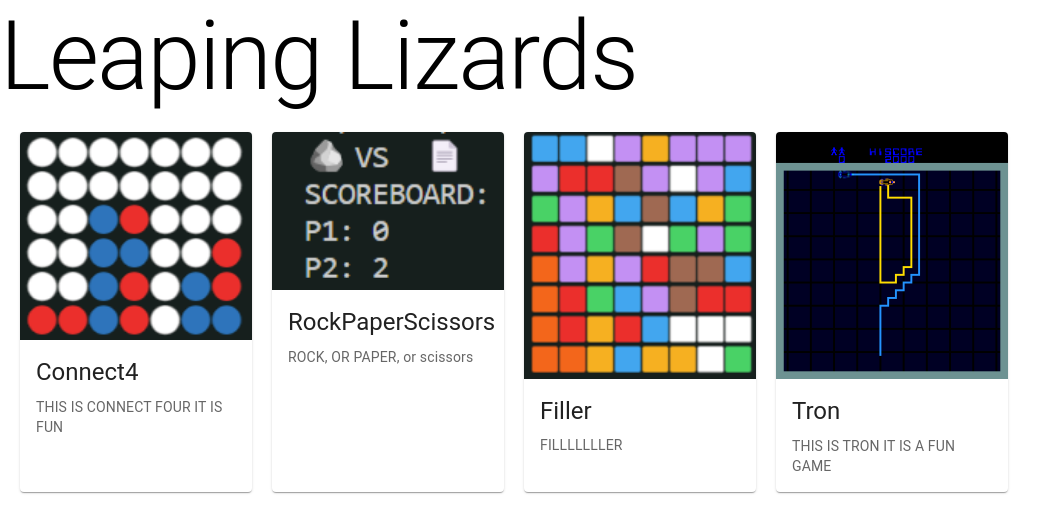
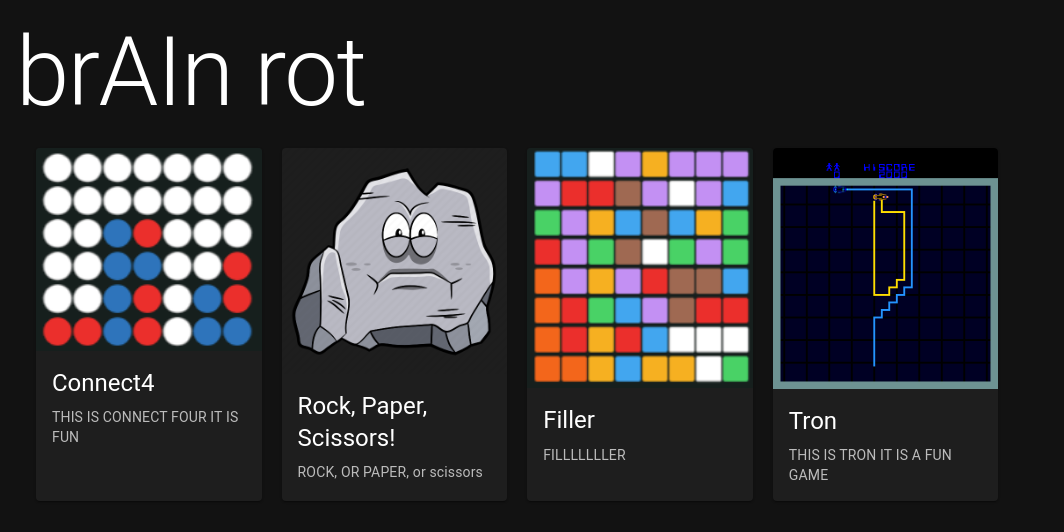
Before and after one commit to jackrankin/brAIn_rot, a React (Create React App) app in the folder client/: page / in a window 1280 px wide. Shown: the top 532 px of the page, without its empty margins (0-1064 px from the left). Built offline with nearby package versions, Linux system fonts and the light colour scheme.

Commit message:
dark mode

```diff
--- a/client/src/App.js
+++ b/client/src/App.js
@@ -3,33 +3,30 @@ import CodeSubmit from "./CodeSubmit";
 import Leaderboard from "./leaderboard.js";
 import LandingPage from "./landing";
 import { BrowserRouter as Router, Routes, Route } from "react-router-dom";
+import { ThemeProvider, createTheme } from '@mui/material/styles';
+import CssBaseline from '@mui/material/CssBaseline';
+import GameView from "./GameView.js";
+
+
 
 function App() {
+
+	const darkTheme = createTheme({
+		palette: {
+		  mode: 'dark',
+		},
+	});
+
 	return (
 		<Router>
-      <div className="App">
-        {/* <CodeSubmit game_name={"filler"} /> */}
+			<ThemeProvider theme={darkTheme}>
+				<CssBaseline />
 				<Routes>
 					<Route path="/" element={<LandingPage />} />
 					<Route path="/Leaderboard" element={<Leaderboard />} />
-          <Route
-            path="/Connect4CodeSubmit"
-            element={<CodeSubmit game_name={"connect4"} />}
-          />
-          <Route
-            path="/TronCodeSubmit"
-            element={<CodeSubmit game_name={"tron"} />}
-          />
-          <Route
-            path="/RPSCodeSubmit"
-            element={<CodeSubmit game_name={"rps"} />}
-          />
-          <Route
-            path="/FillerCodeSubmit"
-            element={<CodeSubmit game_name={"filler"} />}
-          />
+					<Route path="/Game" element={<GameView game_name={'filler'} player1={'filler_random'} player2={'filler_random'}/>} />
 				</Routes>
-      </div>
+			</ThemeProvider>
 		</Router>
 	);
 }
--- a/client/src/gameCards/GameCard.js
+++ b/client/src/GameCard.js
@@ -4,24 +4,24 @@ import CardContent from "@mui/material/CardContent";
 import CardMedia from "@mui/material/CardMedia";
 import Typography from "@mui/material/Typography";
 import { CardActionArea } from "@mui/material";
-import Connect4Image from "../gameImages/c4.png";
-import TronIMG from "../gameImages/tron.webp";
-import FillerIMG from "../gameImages/filler.png";
-import RockPaperScissorsIMG from "../gameImages/rp.png";
-import Leaderboard from "../leaderboard.js";
+import Connect4Image from "./gameImages/c4.png";
+import TronIMG from "./gameImages/tron.webp";
+import FillerIMG from "./gameImages/filler.png";
+import RockPaperScissorsIMG from "./gameImages/rp.png";
+import Leaderboard from "./leaderboard.js";
 import { useNavigate } from "react-router-dom";
 
 const imageMap = {
-  Connect4: Connect4Image,
-  Tron: TronIMG,
-  Filler: FillerIMG,
-  RockPaperScissors: RockPaperScissorsIMG,
+  'Connect4': Connect4Image,
+  'Tron': TronIMG,
+  'Filler': FillerIMG,
+  'Rock, Paper, Scissors!': RockPaperScissorsIMG,
 };
 const descriptionMap = {
-  Connect4: "THIS IS CONNECT FOUR IT IS FUN",
-  Tron: "THIS IS TRON IT IS A FUN GAME",
-  Filler: "FILLLLLLLER",
-  RockPaperScissors: "ROCK, OR PAPER, or scissors",
+  'Connect4': "THIS IS CONNECT FOUR IT IS FUN",
+  'Tron': "THIS IS TRON IT IS A FUN GAME",
+  'Filler': "FILLLLLLLER",
+  'Rock, Paper, Scissors!': "ROCK, OR PAPER, or scissors",
 };
 
 const leaderBoardMap = {
@@ -34,11 +34,10 @@ export default function GameCard({ game_name }) {
   let navigate = useNavigate();
 
   return (
-    <Card sx={{ maxWidth: 500 }} onClick={() => navigate("/Leaderboard")}>
+    <Card onClick={() => navigate("/Leaderboard")}>
       <CardActionArea>
         <CardMedia
           component="img"
-          height="250"
           image={imageMap[game_name]}
           alt={game_name}
         />
--- a/client/src/GameView.js
+++ b/client/src/GameView.js
@@ -1,5 +1,5 @@
 import React, { useEffect, useState } from 'react';
-import { Box } from '@mui/material';
+import { Box, Typography } from '@mui/material';
 import axios from 'axios';
 
 function GameView( { game_name, player1, player2 } ) {
@@ -12,7 +12,13 @@ function GameView( { game_name, player1, player2 } ) {
             axios
                 .post('http://localhost:80/play_bots', { player1: player1, player2: player2, game: game_name })
                 .then((res) => {
-                    setFullGame(res.data.output);
+                    const arr = res.data.output.reduce(function(result, value, index, array) {
+                        if (index % 8 === 0)
+                            result.push(array.slice(index, index + 8).join('\n'));
+                        return result;
+                    }, []);
+                    console.log(arr);
+                    setFullGame(arr);
                 });
         }
 
@@ -24,7 +30,7 @@ function GameView( { game_name, player1, player2 } ) {
         <Box display='grid' justifyContent='center' padding={2}>
             {game_name + ': ' + player1 + ' vs ' + player2}
             {fullGame.map((line, i) => (
-                <p key={i}>{line}</p>
+                <Typography fontSize='xx-large' key={i}>{line}</Typography>
             ))}
         </Box>
 	);
--- a/client/src/landing.js
+++ b/client/src/landing.js
@@ -1,5 +1,5 @@
 import React from "react";
-import GameCard from "./gameCards/GameCard";
+import GameCard from "./GameCard";
 import { Box, Grid, Typography } from "@mui/material";
 import "./landing.css"; // Import the CSS file
 
@@ -23,13 +23,11 @@ const users = [
 ];
 function LandingPage() {
   return (
-    <Box>
-      <Typography variant="h1" component="h2">
-        Leaping Lizards
-      </Typography>
+    <Box padding={2}>
+      <Typography variant="h1">brAIn rot</Typography>
       <div class="cardContainer">
         <GameCard game_name={"Connect4"} />
-        <GameCard game_name={"RockPaperScissors"} />
+        <GameCard game_name={"Rock, Paper, Scissors!"} />
         <GameCard game_name={"Filler"} />
         <GameCard game_name={"Tron"} />
       </div>
```
Also changed, not shown: client/src/gameImages/rp.png, 1 other file (tests, documents, lock files or other folders). Lines whose indentation alone changed are shown as unchanged.
